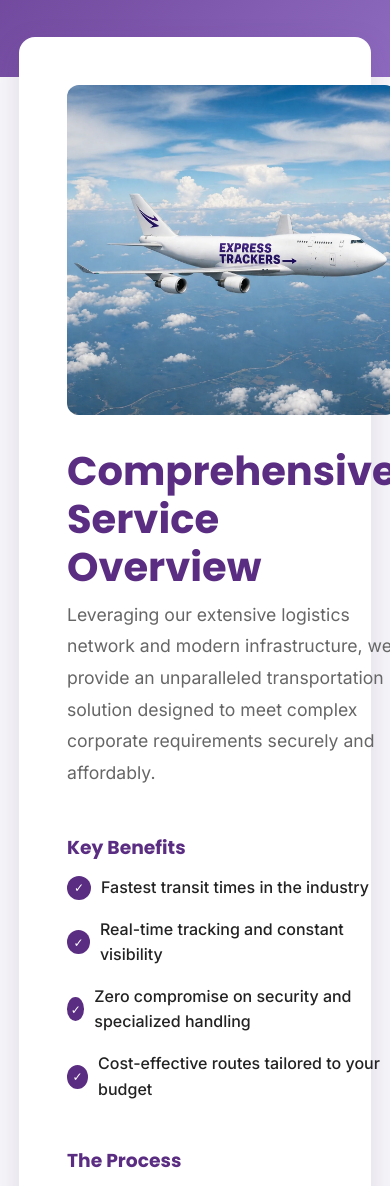
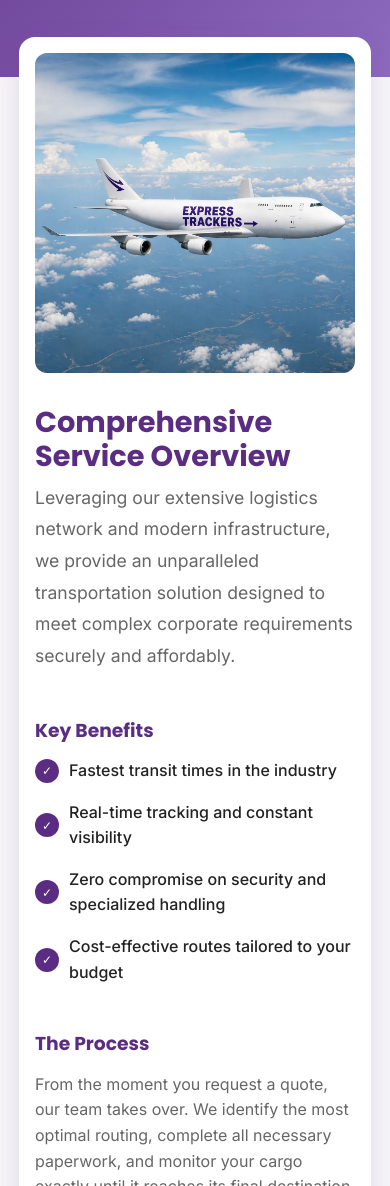
Before and after one commit to upliftazency/express-trackers, a plain HTML site: page service-detail.html in a window 390 px wide. Shown: the part 396-1582 px from the top of the page. Drawn offline with Linux system fonts and the light colour scheme.

Commit message:
style: improve mobile responsiveness and alignment for contact and service detail pages

```diff
--- a/css/design-system.css
+++ b/css/design-system.css
@@ -53,6 +53,7 @@ h1, h2, h3, h4, h5, h6 {
   line-height: 1.2;
   margin-bottom: var(--spacing-md);
   color: var(--primary);
+  word-break: break-word;
 }
 
 a {
@@ -323,6 +324,9 @@ footer {
 }
 
 @media (max-width: 768px) {
+  .section-title {
+    font-size: 1.8rem;
+  }
   .nav-links {
     position: fixed;
     top: 80px;
--- a/service-detail.html
+++ b/service-detail.html
@@ -68,6 +68,7 @@
             align-items: center;
             justify-content: center;
             font-size: 12px;
+            flex-shrink: 0;
         }
 
         .sidebar-card {
@@ -80,6 +81,16 @@
         @media (max-width: 992px) {
             .detail-content {
                 grid-template-columns: 1fr;
+            }
+        }
+
+        @media (max-width: 768px) {
+            .detail-content {
+                padding: 1rem;
+                gap: 1.5rem;
+            }
+            .hero-content h1 {
+                font-size: 2.5rem;
             }
         }
     </style>
```
Also changed, not shown: contact.html (+5 -2 lines).
